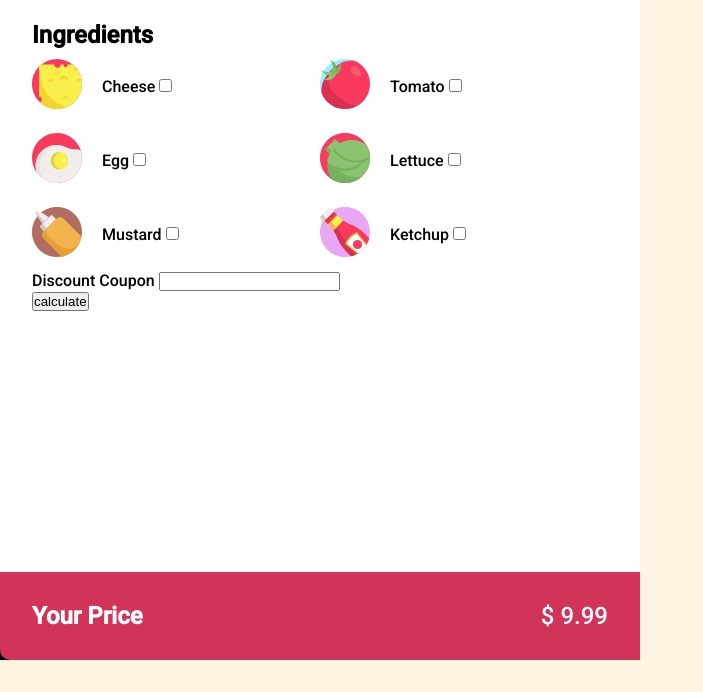
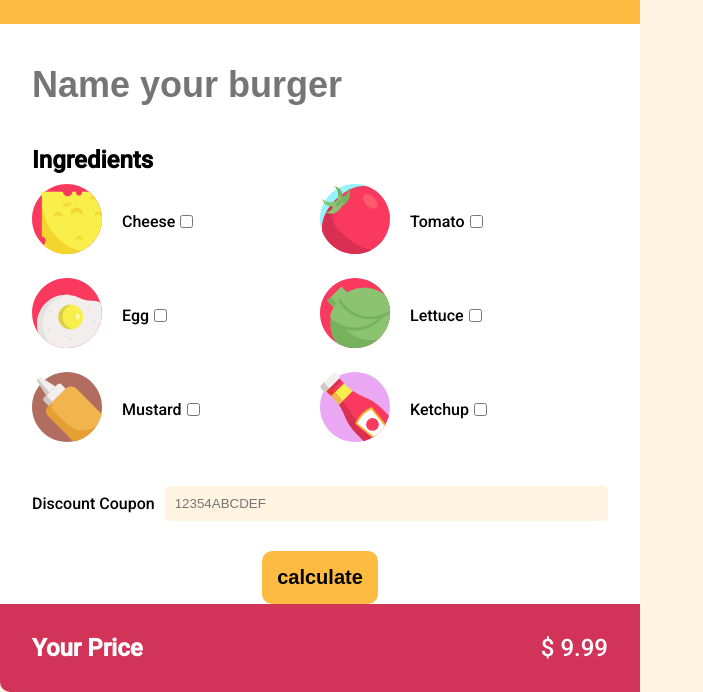
Before and after one commit to kntrl/js-burger, a plain HTML site: page index.html in a window 1280 px wide. Shown: the part 140-832 px from the top of the page, without its empty margins (0-703 px from the left). Before the commit the page ends 800 px from the top, so only its background shows below. Drawn offline with Linux system fonts and the light colour scheme.

Commit message:
added styling. HTML/CSS validated. Exercise completed.

```diff
--- a/css/style.css
+++ b/css/style.css
@@ -14,6 +14,11 @@ img {
 
 ul {
 	list-style-type: none;
+}
+
+input[type="text"] {
+	border: 0;
+	outline: 0;
 }
 
 /*==================
@@ -44,6 +49,8 @@ header {
 	background-color: #fdbc41;
 	color: #000;
 	border-top: 1px solid #000;
+	padding: 70px 0 40px;
+	font-size: 1.4rem;
 }
 
 /*==================
@@ -61,8 +68,7 @@ main {
 #cust-burger-name {
 	font-size: 2.25rem;
 	font-weight: bold;
-	border: 0;
-	outline: 0;
+	width: 100%;
 }
 
 /* ingredients list */
@@ -81,11 +87,47 @@ ul.ingredients-list {
 
 .ingredient-select {
 	padding-left: 20px;
+	display: flex;
+	flex-shrink: 0;
+	align-items: center;
+}
+.ingredient-select input {
+	margin-left: 5px;
+}
+/* single ingredient */
+.ingredient-thumb {
+	width: 70px;
 }
 
-/* single ingredient */
-.ingredient-thumb {
-	width: 50px;
+/* coupon section*/
+.coupon-section {
+	padding: 30px 0;
+	display: flex;
+	flex-flow: row nowrap;
+	align-items: center;
+}
+
+#user-coupon {
+	margin-left: 10px;
+	flex-grow: 1;
+	background-color: #fff4e2;
+	padding: 10px;
+	border-radius: 5px;
+}
+
+/*form buttons*/
+.form-buttons {
+	text-align: center;
+}
+
+.form-buttons .btn {
+	border: 0;
+	outline: 0;
+	background-color: #fdbc41;
+	padding: 15px;
+	font-weight: bold;
+	font-size: 1.25rem;
+	border-radius: 10px;
 }
 
 /*==================
--- a/index.html
+++ b/index.html
@@ -110,7 +110,7 @@
 					<!-- coupon section -->
 					<div class="coupon-section">
 						<label for="user-coupon">Discount Coupon</label>
-						<input type="text" minlength="4" maxlength="25" id="user-coupon" />
+						<input type="text" minlength="4" maxlength="25" id="user-coupon" placeholder="12354ABCDEF" />
 					</div>
 					<!-- coupon section ends-->
 					<!-- form buttons -->
```
